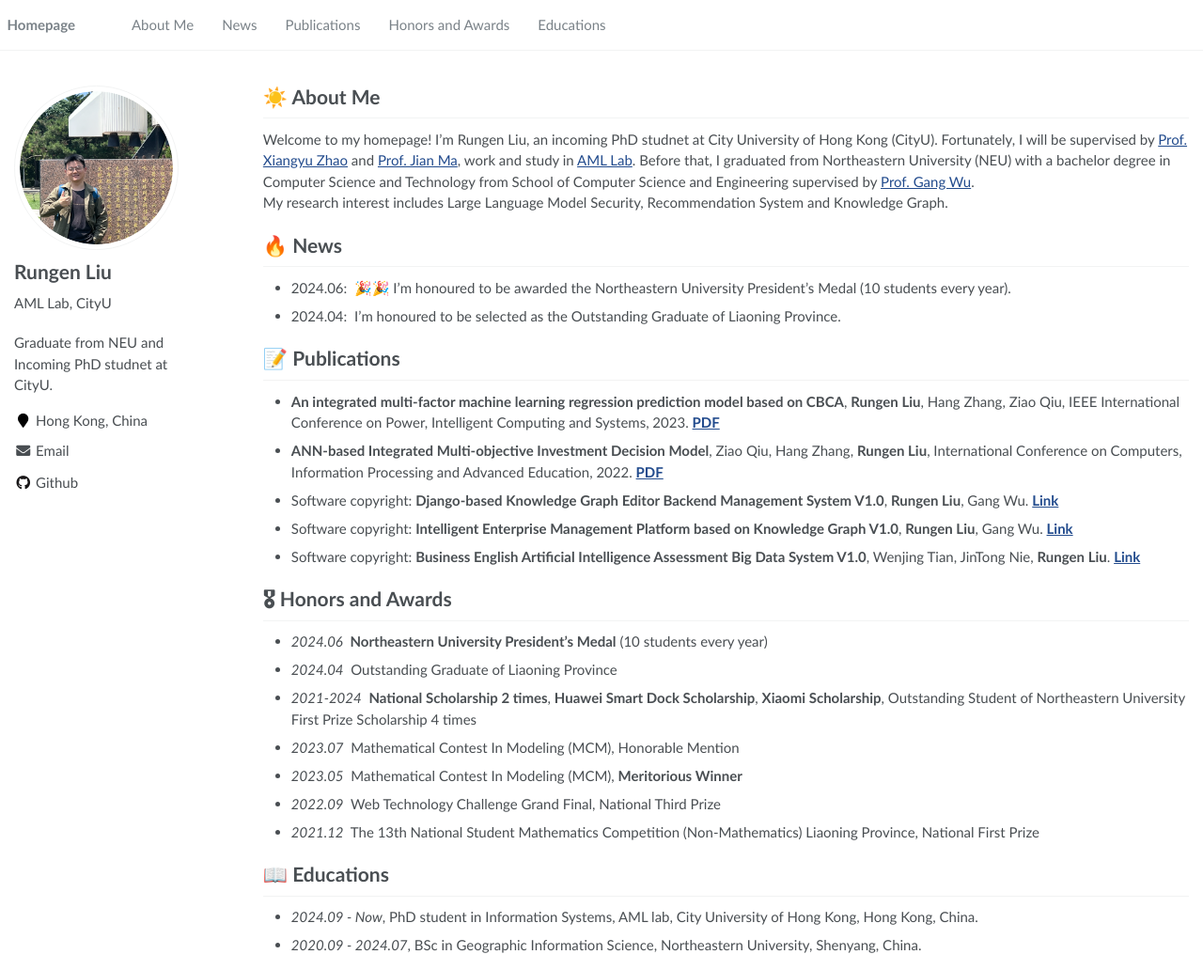
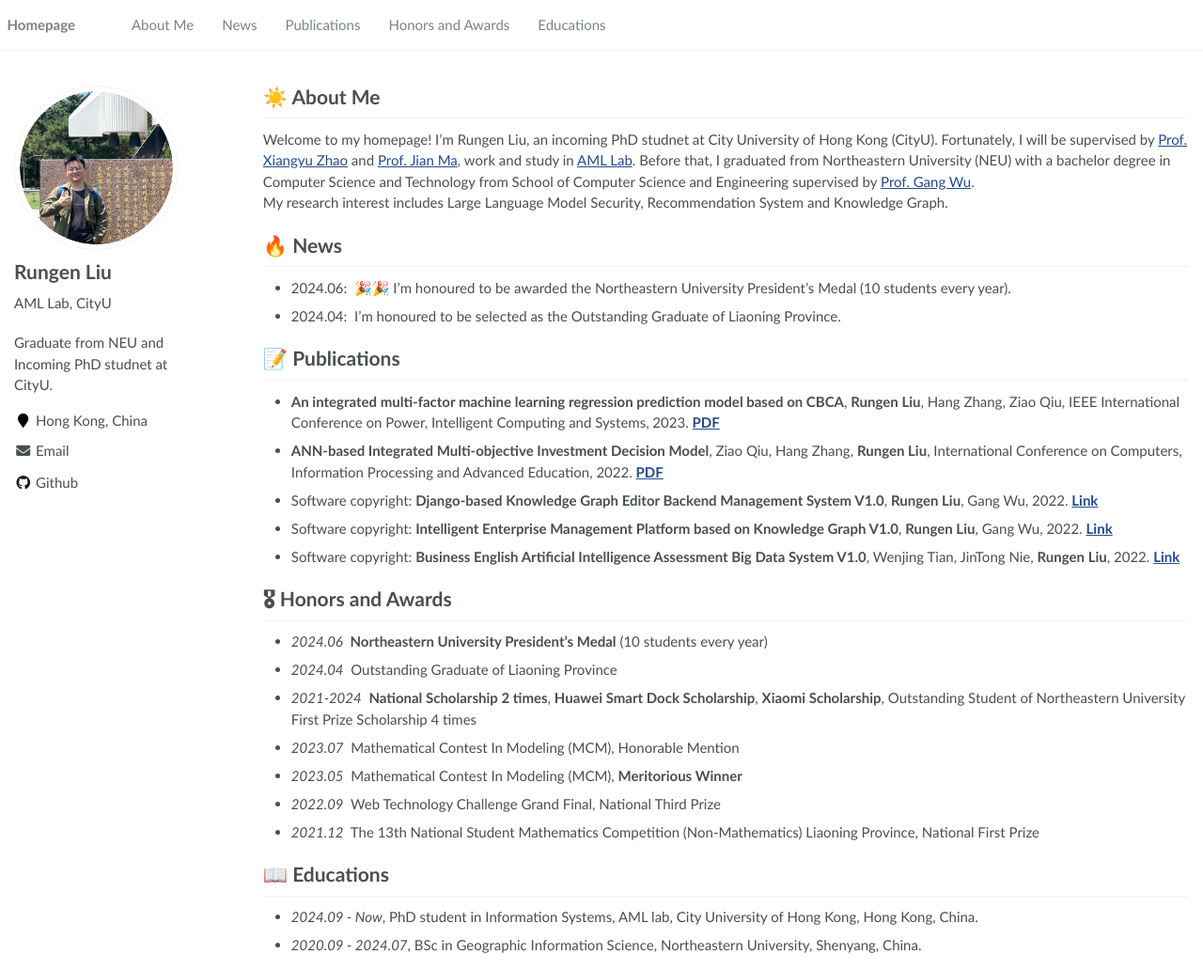
Before and after one commit to WaterWool/WaterWool.github.io, a Jekyll site: the page built from _pages/about.md, in a window 1280 px wide and 1032 px high. Shown: the whole window at 94% size. Built offline with Jekyll 4.4.1, drawn with Linux system fonts in a browser that asks for light colours.

Commit message:
Update about.md

```diff
--- a/_pages/about.md
+++ b/_pages/about.md
@@ -36,9 +36,9 @@ My research interest includes neural machine translation and computer vision. I
 
 - **An integrated multi-factor machine learning regression prediction model based on CBCA**, **Rungen Liu**, Hang Zhang, Ziao Qiu, IEEE International Conference on Power, Intelligent Computing and Systems, 2023. [**PDF**](https://ieeexplore.ieee.org/document/10235671)
 - **ANN-based Integrated Multi-objective Investment Decision Model**, Ziao Qiu, Hang Zhang, **Rungen Liu**, International Conference on Computers, Information Processing and Advanced Education, 2022. [**PDF**](https://ieeexplore.ieee.org/document/10036750)
-- Software copyright: **Django-based Knowledge Graph Editor Backend Management System V1.0**, **Rungen Liu**, Gang Wu. [**Link**](https://register.ccopyright.com.cn/publicInquiry.html?type=softList&registerNumber=2023SR0234718&keyWord=%E4%B8%9C%E5%8C%97%E5%A4%A7%E5%AD%A6&publicityType=ALL&registerDateType=ALL)
-- Software copyright: **Intelligent Enterprise Management Platform based on Knowledge Graph V1.0**, **Rungen Liu**, Gang Wu. [**Link**](https://register.ccopyright.com.cn/login.html?linkBackUrl=https://register.ccopyright.com.cn/publicInquiry.html?type=softList&registerNumber=2023SR0236093&keyWord=%E4%B8%9C%E5%8C%97%E5%A4%A7%E5%AD%A6&publicityType=ALL&registerDateType=ALL)
-- Software copyright: **Business English Artificial Intelligence Assessment Big Data System V1.0**, Wenjing Tian, JinTong Nie, **Rungen Liu**. [**Link**](https://register.ccopyright.com.cn/login.html?linkBackUrl=https://register.ccopyright.com.cn/publicInquiry.html?type=softList&registerNumber=2022SR1058326&keyWord=%E7%94%B0%E9%9B%AF%E9%9D%99&publicityType=ALL&registerDateType=ALL)
+- Software copyright: **Django-based Knowledge Graph Editor Backend Management System V1.0**, **Rungen Liu**, Gang Wu, 2022. [**Link**](https://register.ccopyright.com.cn/publicInquiry.html?type=softList&registerNumber=2023SR0234718&keyWord=%E4%B8%9C%E5%8C%97%E5%A4%A7%E5%AD%A6&publicityType=ALL&registerDateType=ALL)
+- Software copyright: **Intelligent Enterprise Management Platform based on Knowledge Graph V1.0**, **Rungen Liu**, Gang Wu, 2022. [**Link**](https://register.ccopyright.com.cn/login.html?linkBackUrl=https://register.ccopyright.com.cn/publicInquiry.html?type=softList&registerNumber=2023SR0236093&keyWord=%E4%B8%9C%E5%8C%97%E5%A4%A7%E5%AD%A6&publicityType=ALL&registerDateType=ALL)
+- Software copyright: **Business English Artificial Intelligence Assessment Big Data System V1.0**, Wenjing Tian, JinTong Nie, **Rungen Liu**, 2022. [**Link**](https://register.ccopyright.com.cn/login.html?linkBackUrl=https://register.ccopyright.com.cn/publicInquiry.html?type=softList&registerNumber=2022SR1058326&keyWord=%E7%94%B0%E9%9B%AF%E9%9D%99&publicityType=ALL&registerDateType=ALL)
 
 
 # 🎖 Honors and Awards
```
